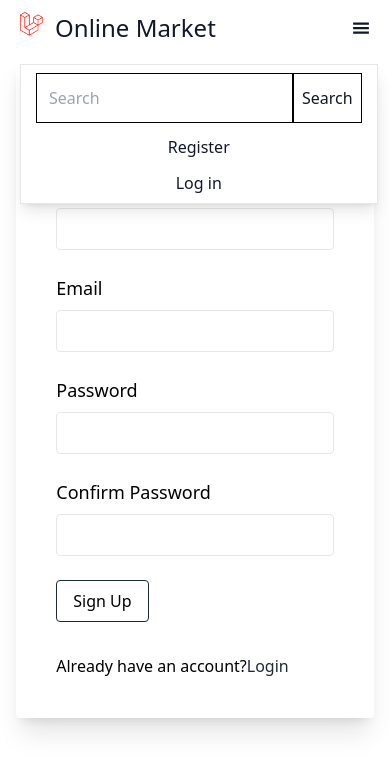
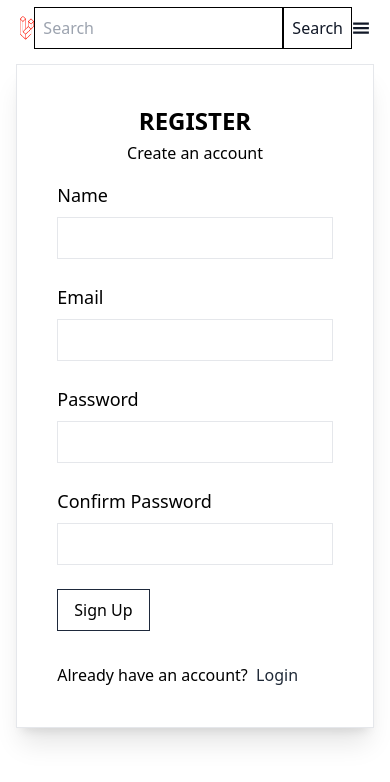
Before and after one commit to yassineghorbal/Online-Market, a React (Create React App) app: page /register in a window 390 px wide. Shown: the top 782 px of the page. Built offline with nearby package versions, Linux system fonts and the light colour scheme.

Commit message:
UI modifications

```diff
--- a/src/components/Item.jsx
+++ b/src/components/Item.jsx
@@ -5,7 +5,7 @@ import { Link } from "react-router-dom";
 export default function Item({ item }) {
   return (
     <>
-      <div className='w-11/12 md:w-1/2 lg:w-1/3 mx-auto my-3 shadow-md hover:shadow-lg hover:cursor-pointer p-3 hover:border hover:border-gray-50'>
+      <div className='w-11/12 md:w-1/2 lg:w-1/3 mx-auto my-3 shadow-md hover:cursor-pointer p-3 border'>
         <Link to={"/user/" + item.user_id}>
           <div className='flex'>
             <span className='border border-green-400 rounded-full p-3 text-xl'>
@@ -14,6 +14,7 @@ export default function Item({ item }) {
             <div className='block'>
               <span className='text-sm mt-1 ml-2'>{item.name}</span>
               <span className='text-xs block ml-2'>
+                <strong>Posted </strong>
                 {moment(item.created_at).fromNow()}
               </span>
             </div>
--- a/src/components/Nav.jsx
+++ b/src/components/Nav.jsx
@@ -53,11 +53,10 @@ export default function Nav() {
     if (token === null) {
       return (
         <ul className='flex-row'>
-          <li className='mb-3'></li>
-          <li className='mb-3'>
+          <li className='my-3'>
             <Link to='/register'>Register</Link>
           </li>
-          <li>
+          <li className='mb-3'>
             <Link to='/login'>Log in</Link>
           </li>
         </ul>
@@ -65,11 +64,10 @@ export default function Nav() {
     } else {
       return (
         <ul className='flex-row'>
-          <li className='mb-3'></li>
-          <li className='mb-3'>
+          <li className='my-3'>
             <Link to={"/user/" + user_id}>{user_name}</Link>
           </li>
-          <li>
+          <li className='mb-3'>
             <button onClick={logout}>Log out</button>
           </li>
         </ul>
@@ -79,6 +77,7 @@ export default function Nav() {
 
   let [show, setShow] = useState(true);
   let smallNav = document.getElementById("nav");
+
   let change = () => {
     setShow(!show);
     navDisplay();
@@ -105,9 +104,9 @@ export default function Nav() {
       <nav className='w-full flex justify-between items-center text-gray-900 p-5 h-14'>
         <Link to='/' className='text-2xl flex ml-0 md:ml-10'>
           <img src={logo} alt='Logo' className='h-6 mr-3' />
-          Online Market
+          <span className='md:block hidden'>Online Market</span>
         </Link>
-        <form className='hidden md:flex'>
+        <form className='flex'>
           <input className='border border-black p-2' placeholder='Search' />
           <button className='border border-black bg-white px-2 hover:bg-black hover:text-white'>
             Search
@@ -119,13 +118,8 @@ export default function Nav() {
         </button>
         <div
           id='nav'
-          className='md:hidden absolute border top-16 w-11/12 py-2 text-center bg-white shadow-lg'>
-          <form>
-            <input className='border border-black p-3' placeholder='Search' />
-            <button className='border border-black bg-white px-2 hover:bg-black hover:text-white p-3'>
-              Search
-            </button>
-          </form>
+          className='hidden absolute border top-16 w-11/12 py-2 text-center bg-white shadow-lg'
+          onClick={change}>
           {renderUlSmallNav()}
         </div>
       </nav>
--- a/src/pages/Home.jsx
+++ b/src/pages/Home.jsx
@@ -43,25 +43,25 @@ export default function Home() {
       return (
         <div
           id='hero'
-          className='md:flex shadow-md items-center justify-center m-10'>
-          <div className='md:w-1/2 w-full md:ml-20 md:text-center text-left'>
+          className='md:flex shadow-md items-center justify-center m-10 border w-11/12 mx-auto md:py-7 py-0'>
+          <div className='md:text-center text-left'>
             <p className='md:text-2xl text-lg md:ml-0 ml-5 md:mt-0 mt-5'>
               Sell or Buy What ever You Like For Free
             </p>
             <div className='flex md:justify-center justify-start'>
               <Link to='/register'>
-                <button className='m-5 text-green-700 border border-green-700 p-5 hover:rounded-full hover:bg-green-700 hover:text-white'>
+                <button className='m-5 text-green-700 border border-green-700 p-3 md:p-5 hover:bg-green-700 hover:text-white'>
                   Create An Account
                 </button>
               </Link>
               <Link to='/login'>
-                <button className='m-5 text-green-700 border border-green-700 p-5 hover:rounded-full hover:bg-green-700 hover:text-white'>
+                <button className='m-5 text-green-700 border border-green-700 p-3 md:p-5 hover:bg-green-700 hover:text-white'>
                   Log In
                 </button>
               </Link>
             </div>
           </div>
-          <div id='img' className='w-1/2 mr-20 md:block hidden'>
+          <div id='img' className='w-1/2 md:block hidden'>
             <img src={hero_img} alt='hero' />
           </div>
         </div>
@@ -120,7 +120,7 @@ export default function Home() {
                   placeholder='put a link to your hosted image here'
                 />
               </div>
-              <div className='mb-6'>
+              <div className='mb-6 hidden'>
                 <label className='inline-block text-lg mb-2'>Id</label>
                 <input
                   type='number'
@@ -148,6 +148,7 @@ export default function Home() {
       );
     }
   };
+
   return (
     <>
       {renderHero()}
--- a/src/pages/Login.jsx
+++ b/src/pages/Login.jsx
@@ -35,7 +35,7 @@ export default function Login() {
   };
 
   return (
-    <div className='w-11/12 p-10 rounded max-w-lg mx-auto shadow-xl'>
+    <div className='w-11/12 p-10 border mt-2 max-w-lg mx-auto shadow-xl'>
       <header className='text-center'>
         <h2 className='text-2xl font-bold uppercase mb-1'>Log In</h2>
         <p className='mb-4'>
@@ -55,7 +55,7 @@ export default function Login() {
           <label className='inline-block text-lg mb-2'>Email</label>
           <input
             type='email'
-            className='border border-gray-200 rounded p-2 w-full'
+            className='border border-gray-200 p-2 w-full'
             name='email'
             onChange={(e) => loginChange(e)}
           />
@@ -64,7 +64,7 @@ export default function Login() {
           <label className='inline-block text-lg mb-2'>Password</label>
           <input
             type='password'
-            className='border border-gray-200 rounded p-2 w-full'
+            className='border border-gray-200 p-2 w-full'
             name='password'
             onChange={(e) => loginChange(e)}
           />
@@ -72,13 +72,13 @@ export default function Login() {
         <div className='mb-6'>
           <button
             type='submit'
-            className='border border-slate-800 rounded py-2 px-4 hover:bg-black hover:text-white'>
+            className='border border-slate-800 py-2 px-4 hover:bg-black hover:text-white'>
             Sign In
           </button>
         </div>
         <div className='mt-8'>
           <p>
-            Don't have an account?
+            Don't have an account? &nbsp;
             <Link to='/register' className='text-gray-800 hover:underline'>
               Register
             </Link>
--- a/src/pages/Register.jsx
+++ b/src/pages/Register.jsx
@@ -37,7 +37,7 @@ export default function Register() {
   };
 
   return (
-    <div className='w-11/12 p-10 rounded max-w-lg mx-auto shadow-xl'>
+    <div className='w-11/12 p-10 border mt-2 max-w-lg mx-auto shadow-xl'>
       <header className='text-center'>
         <h2 className='text-2xl font-bold uppercase mb-1'>Register</h2>
         <p className='mb-4'>Create an account</p>
@@ -55,7 +55,7 @@ export default function Register() {
           <label className='inline-block text-lg mb-2'>Name</label>
           <input
             type='text'
-            className='border border-gray-200 rounded p-2 w-full'
+            className='border border-gray-200 p-2 w-full'
             name='name'
             onChange={(e) => registerChange(e)}
           />
@@ -64,7 +64,7 @@ export default function Register() {
           <label className='inline-block text-lg mb-2'>Email</label>
           <input
             type='email'
-            className='border border-gray-200 rounded p-2 w-full'
+            className='border border-gray-200 p-2 w-full'
             name='email'
             onChange={(e) => registerChange(e)}
           />
@@ -73,7 +73,7 @@ export default function Register() {
           <label className='inline-block text-lg mb-2'>Password</label>
           <input
             type='password'
-            className='border border-gray-200 rounded p-2 w-full'
+            className='border border-gray-200 p-2 w-full'
             name='password'
             onChange={(e) => registerChange(e)}
             id='pwd'
@@ -83,7 +83,7 @@ export default function Register() {
           <label className='inline-block text-lg mb-2'>Confirm Password</label>
           <input
             type='password'
-            className='border border-gray-200 rounded p-2 w-full'
+            className='border border-gray-200 p-2 w-full'
             name='password_confirmation'
             onChange={(e) => registerChange(e)}
             id='pwd_confirm'
@@ -92,13 +92,13 @@ export default function Register() {
         <div className='mb-6'>
           <button
             type='submit'
-            className='border border-slate-800 rounded py-2 px-4 hover:bg-black hover:text-white'>
+            className='border border-slate-800 py-2 px-4 hover:bg-black hover:text-white'>
             Sign Up
           </button>
         </div>
         <div className='mt-8'>
           <p>
-            Already have an account?
+            Already have an account? &nbsp;
             <Link to='/login' className='text-gray-800 hover:underline'>
               Login
             </Link>
```
